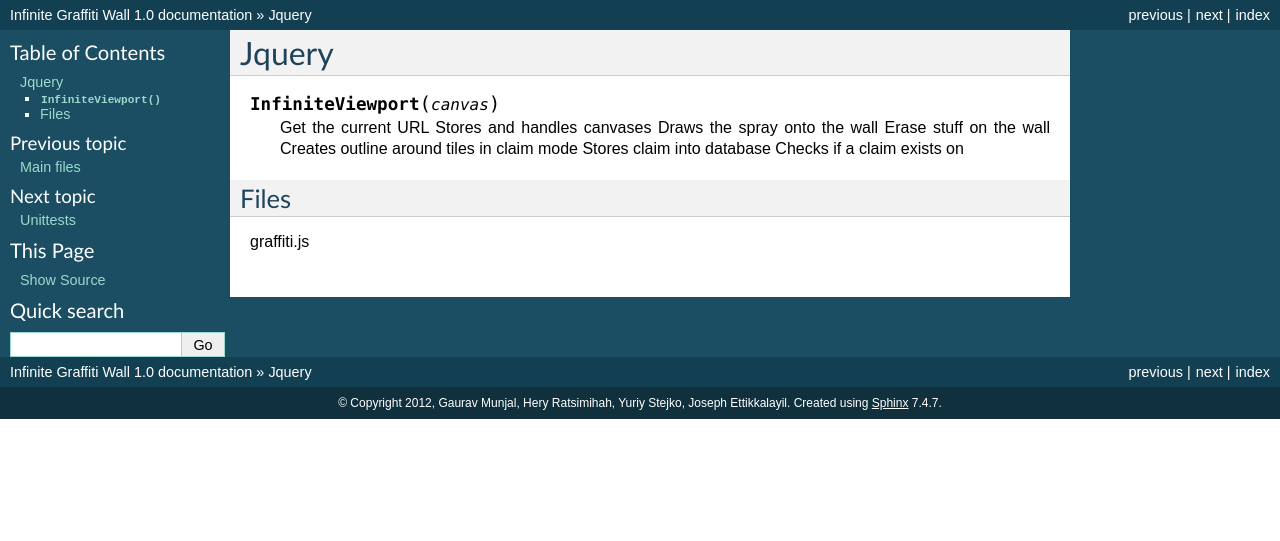
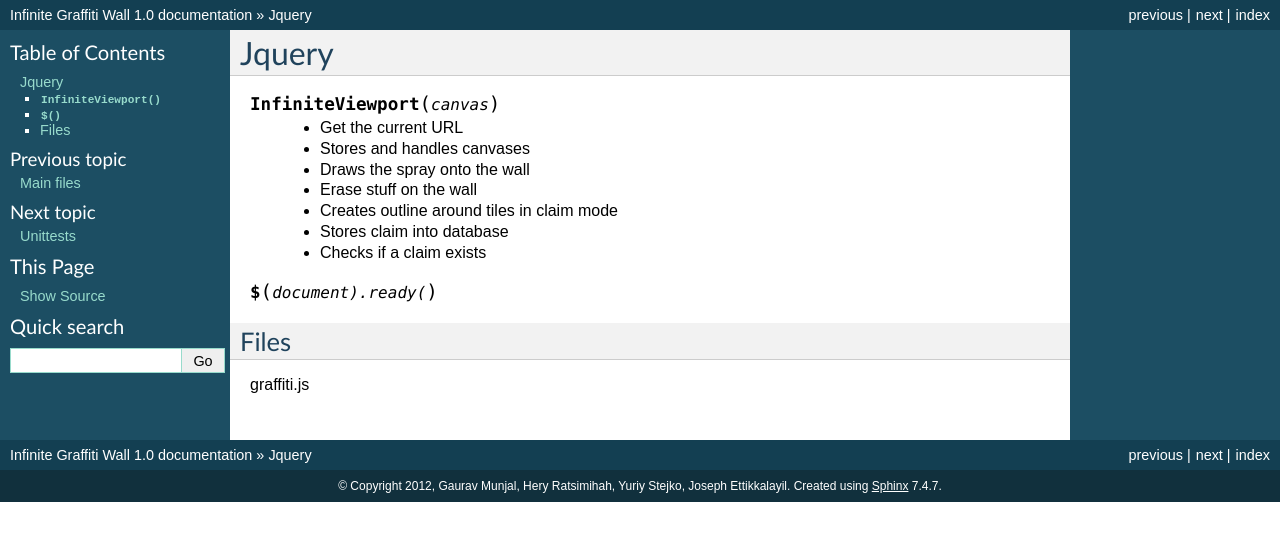
Before and after one commit to Gaurav0/InfiniteGraffitiWall, a Sphinx documentation site: the page built from docs/source/jquery.rst, in a window 1280 px wide. Shown: the top 541 px of the page. Built offline with Sphinx 7.4.7, drawn with Linux system fonts in a browser that asks for light colours; formulas are drawn with MathJax 3.

Commit message:
InfiniteViewport function added and started document ready function

```diff
--- a/docs/source/jquery.rst
+++ b/docs/source/jquery.rst
@@ -5,13 +5,21 @@ Jquery
 
 .. js:function:: InfiniteViewport(canvas)
 
-	Get the current URL
-	Stores and handles canvases
-	Draws the spray onto the wall
-	Erase stuff on the wall
-	Creates outline around tiles in claim mode
-	Stores claim into database
-	Checks if a claim exists on
+	* Get the current URL
+
+	* Stores and handles canvases
+
+	* Draws the spray onto the wall
+
+	* Erase stuff on the wall
+
+	* Creates outline around tiles in claim mode
+
+	* Stores claim into database
+
+	* Checks if a claim exists
+
+.. js:function:: $(document).ready()
 
 Files
 -----
```
